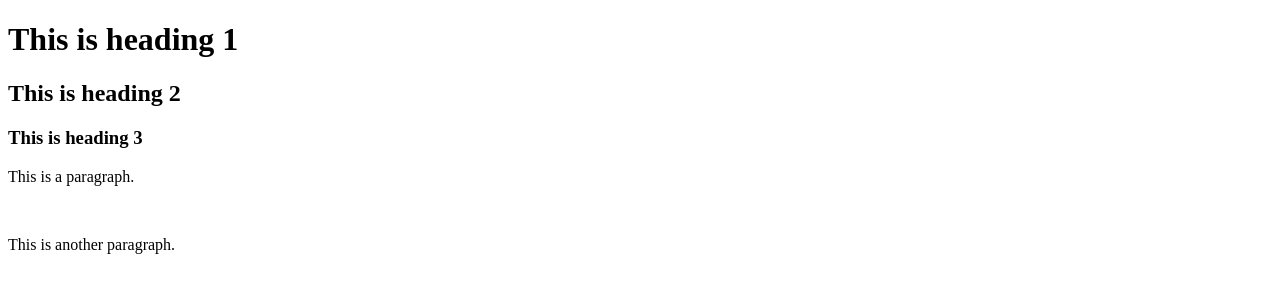
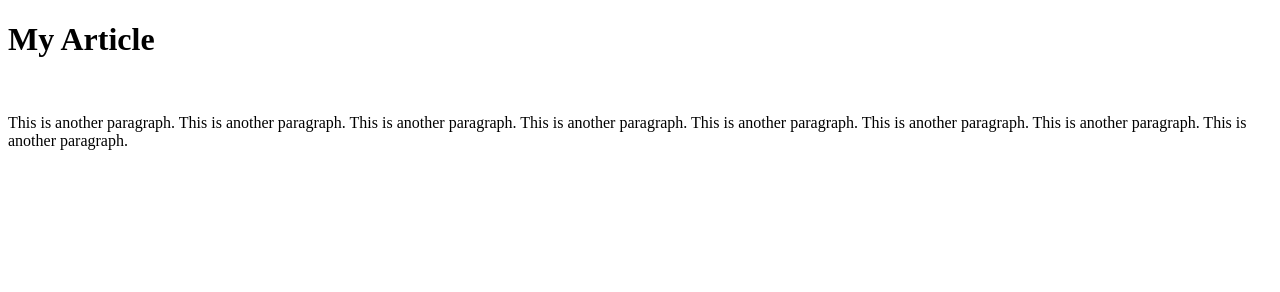
Before and after one commit to Shohan494/html-practice, a plain HTML site: page index.html in a window 1280 px wide. Drawn offline with Linux system fonts and the light colour scheme.

Commit message:
removed extra header tags and p tag

```diff
--- a/index.html
+++ b/index.html
@@ -7,13 +7,13 @@
 </head>
 <body>
 
-    <h1>This is heading 1</h1>
-    <h2>This is heading 2</h2>
-    <h3>This is heading 3</h3>
+    <h1>My Article</h1>
+    <br>
 
-    <p>This is a paragraph.</p>
-    <br>
-    <p>This is another paragraph.</p>
+    <p>This is another paragraph. This is another paragraph. This is another paragraph.
+         This is another paragraph. This is another paragraph.
+        This is another paragraph. This is another paragraph. This is another paragraph.
+    </p>
 
 </body>
 </html>
```
